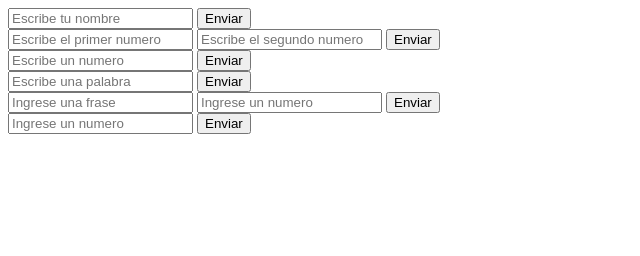
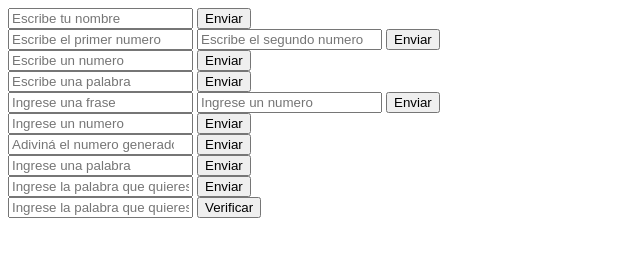
Before and after one commit to FelipeOtero/Ejercicios-de-Nivelacion-en-JavaScript, a plain HTML site: page Index.html in a window 1280 px wide. Shown: the whole page, without its empty margins (0-640 px from the left). Drawn offline with Linux system fonts and the light colour scheme.

Commit message:
Add files via upload

```diff
--- a/Index.html
+++ b/Index.html
@@ -21,27 +21,57 @@
     <button onclick="pedirdosnumeros()">Enviar</button>
 
     <br>
+
     <!-- Ejercicio 3 -->
 
-     <input type="text" id="numeroParOimpar" placeholder="Escribe un numero">
+    <input type="text" id="numeroParOimpar" placeholder="Escribe un numero">
     <button onclick="parOimpar()">Enviar</button>
     <br>
 
-     <!-- Ejercicio 4 -->
+    <!-- Ejercicio 4 -->
 
     <input type="text" id="palabra" placeholder="Escribe una palabra">
     <button onclick="contarCaracteres()">Enviar</button>
     <br>
+
     <!-- Ejercicio 5 -->
+
     <input type="text" id="frase" placeholder="Ingrese una frase">
     <input type="number" id="numero" placeholder="Ingrese un numero">
     <button onclick="repetirFrase()">Enviar</button>
+
     <br>
+
     <!-- Ejercicio 6 -->
+
     <input type="number" id="numeroMultiplicar" placeholder="Ingrese un numero">
     <button onclick="tablaMultiplicar()">Enviar</button>
+    <br>
 
     <!-- Ejercicio 7 -->
+
+    <input type="number" id="numeroAdivinar" placeholder="Adiviná el numero generado aleatoriamente del 1 al 10">
+    <button id="botonAdivinar" onclick="adivinarNumero()">Enviar</button>
+    <br>
+
+    <!-- Ejercicio 8 -->
+
+    <input type="text" id="palabraIngresada" placeholder="Ingrese una palabra">
+    <button onclick="contarVocales()">Enviar</button>
+    <br>
+
+    <!-- Ejercicio 9 -->
+
+    <input type="text" id="palabraAInvertir" placeholder="Ingrese la palabra que quieres invertir">
+    <button onclick="invertirCadena()">Enviar</button>
+    <br>
+
+    <!-- Ejercicio 10 -->
+
+    <input type="text" id="palabraPalindromo" placeholder="Ingrese la palabra que quieres corroborar si es palindromo">
+    <button onclick="verificarPalindromo()">Verificar</button>
+
+
     <script src="Main.js"></script>
 </body>
 </html>
--- a/Main.js
+++ b/Main.js
@@ -1,11 +1,9 @@
-// ej 1
+
 function saludo() {
     let nombre = document.getElementById('nombre').value;
     console.log(`bienvenido ${nombre}`);
 }
 
-
-// ej 2
 function pedirdosnumeros()
 {
     let num1 = document.getElementById('num1').value;
@@ -24,11 +22,9 @@ console.log(`
     `);
 }
 
-
-
 function parOimpar()
 {
-    let num = document.getElementById('numeroParOimpar').value
+    let num = document.getElementById('numeroParOimpar').value;
 
     if (num % 2 === 0) {
         console.log("Es par")
@@ -38,14 +34,13 @@ function parOimpar()
     {
         console.log("Es impar")
     }
-
-
 }
 
 function contarCaracteres()
-{  let palabra;
+{
+    let palabra;
     do
-    {   palabra = document.getElementById('palabra').value
+    {   palabra = document.getElementById('palabra').value;
 
         if(palabra === "")
         {
@@ -62,8 +57,8 @@ function contarCaracteres()
 
 
 function repetirFrase()
-{  let palabra=document.getElementById('frase').value
-    let numero=document.getElementById('numero').value
+{  let palabra = document.getElementById('frase').value;
+    let numero = document.getElementById('numero').value;
 
     for (let i = 0; i < numero; i++)
         {
@@ -73,10 +68,72 @@ function repetirFrase()
 }
 
 function tablaMultiplicar()
-{   let numero = document.getElementById("numeroMultiplicar").value
+{   let numero = document.getElementById("numeroMultiplicar").value;
     console.log("Tabla de multiplicar del numero " + numero);
     for (let i = 1; i <=10; i++)
-    { let numeroMultiplicado = i*numero;
+    {
+        let numeroMultiplicado = i*numero;
        console.log(`${i}*${numero}= ${numeroMultiplicado}`)
     }
 }
+
+let numeroRandom;
+
+function iniciarJuego() {
+    numeroRandom = Math.floor(Math.random() * 10) + 1;
+}
+
+function adivinarNumero() {
+    let numeroIngresado = parseInt(document.getElementById('numeroAdivinar').value);
+
+    if (!numeroRandom) {
+        iniciarJuego();
+    }
+
+    if (numeroIngresado > numeroRandom) {
+        console.log("Está mal, el numero random es uno mas bajo");
+    } else if (numeroIngresado < numeroRandom) {
+        console.log("Está mal, el numero random es uno mas alto");
+    } else {
+        console.log("¡Felicidades! Has adivinado el número secreto: " + numeroRandom);
+        iniciarJuego();
+    }
+}
+
+function contarVocales()
+{
+    let palabraIng = document.getElementById('palabraIngresada').value;
+
+    let cantVocales = 0;
+
+    palabraIng.split("").forEach(caracter => {
+
+        if (caracter == "a" || caracter == "e" || caracter == "i" || caracter == "o" || caracter == "u") {
+            cantVocales++;
+        }
+
+    });
+
+    console.log(cantVocales);
+}
+
+function invertirCadena() {
+
+    let cadena = document.getElementById('palabraAInvertir').value;
+
+    let inversion = cadena.split("").reverse().join("");
+
+    console.log(inversion);
+}
+
+function verificarPalindromo() {
+    let palabra = document.getElementById("palabraPalindromo").value;
+
+    let alReves = palabra.split("").reverse().join("");
+
+    if (palabra === alReves) {
+        console.log("Es un palíndromo");
+    } else {
+        console.log("No es un palíndromo");
+    }
+}
```
Lines whose indentation alone changed are shown as unchanged.
